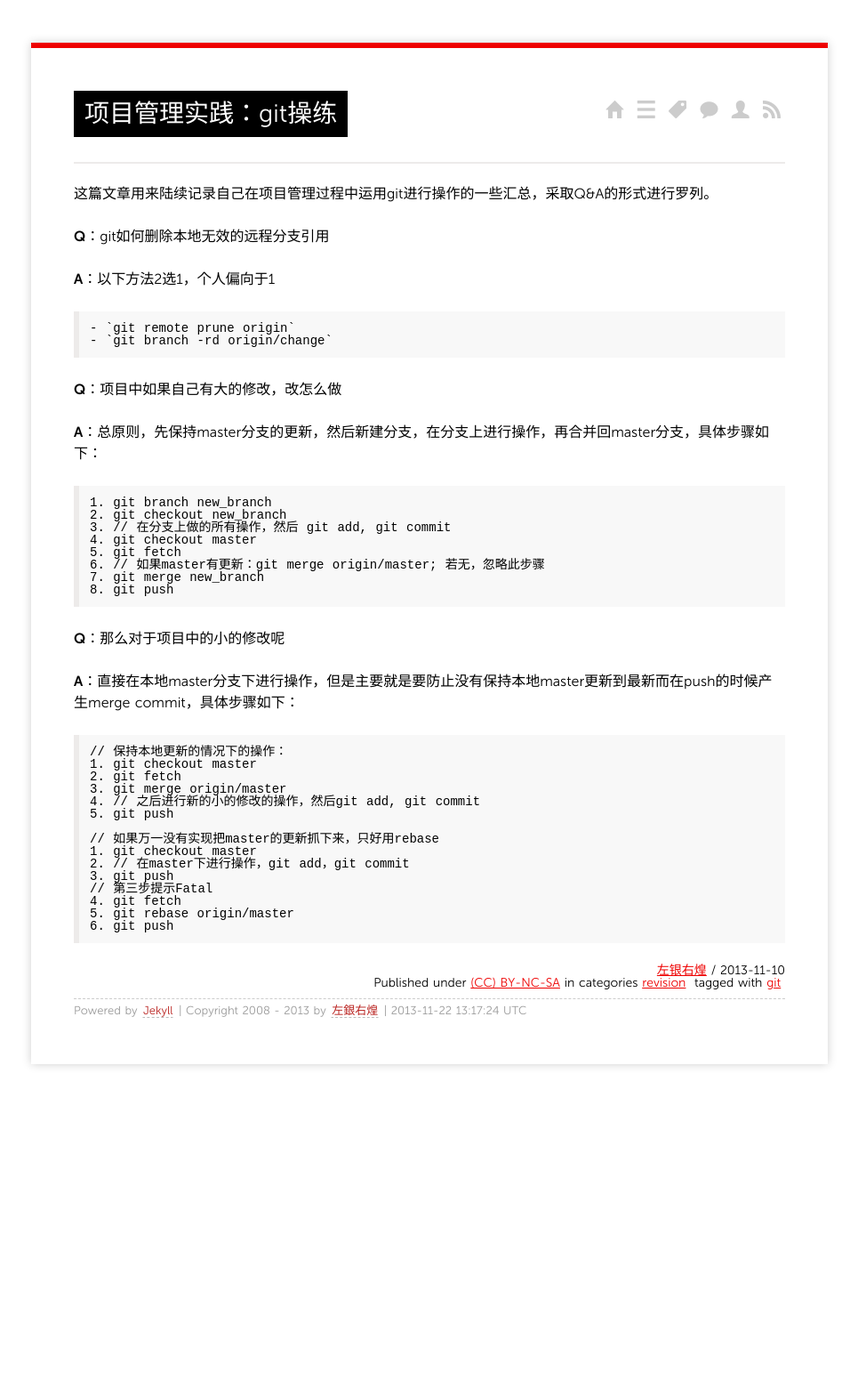
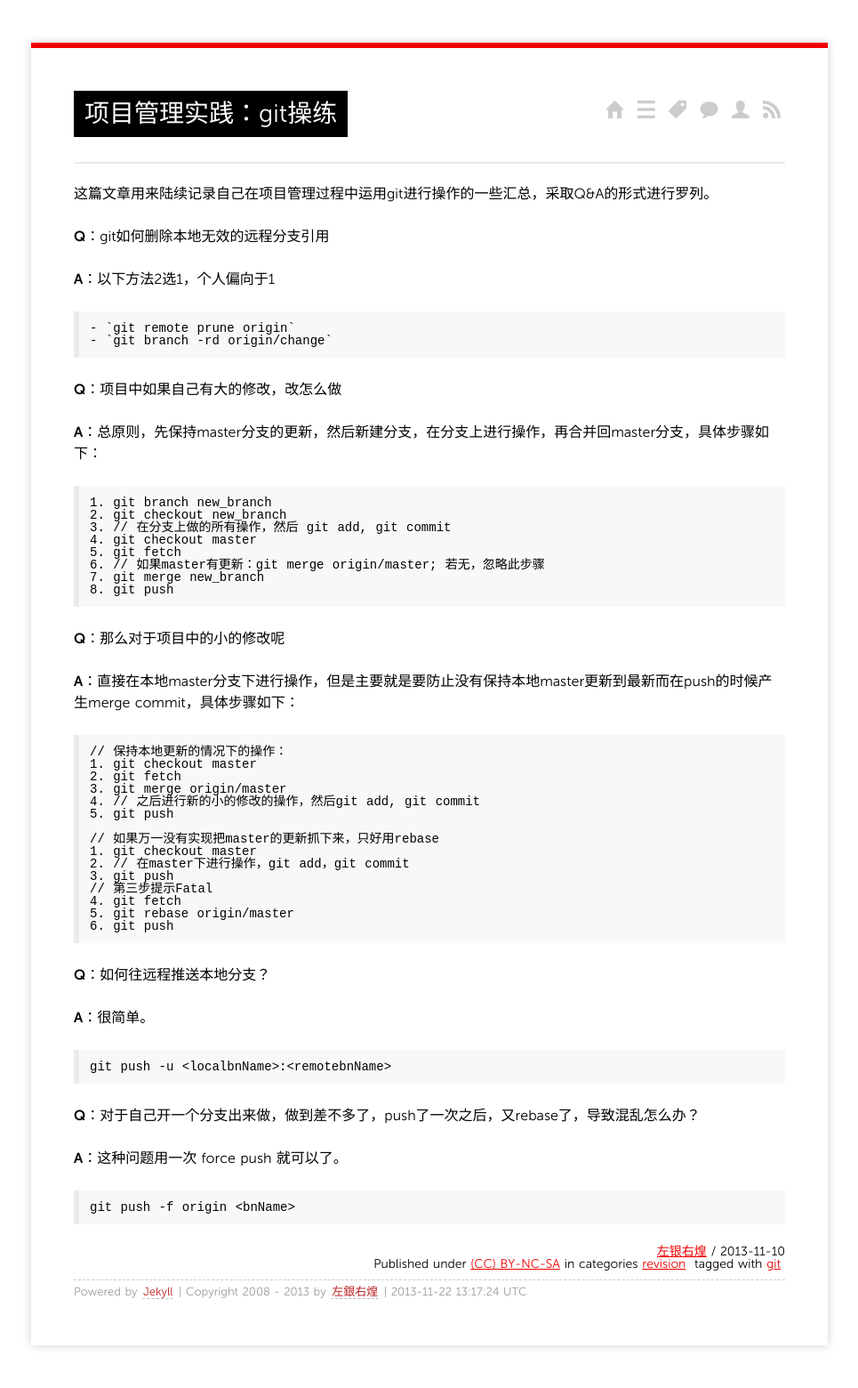
Before and after one commit to grahamle/grahamle.github.com, a Jekyll site: the page built from _posts/2013/11/2013-11-10-git学习笔记.md, in a window 1280 px wide. Shown: the whole page at 89% size, without its empty margins (157-1122 px from the left). Built offline with Jekyll 4.4.1, drawn with Linux system fonts in a browser that asks for light colours; Markdown is read by kramdown in place of the engine named in the settings; comment, search, counter and statistics services are not loaded; before the commit the page ends 1244 px from its top, so only the background shows below that.

Commit message:
update git file

```diff
--- a/_posts/2013/11/2013-11-10-git学习笔记.md
+++ b/_posts/2013/11/2013-11-10-git学习笔记.md
@@ -48,3 +48,15 @@ tag:
 	4. git fetch
 	5. git rebase origin/master
 	6. git push
+
+**Q**：如何往远程推送本地分支？
+
+**A**：很简单。
+
+    git push -u <localbnName>:<remotebnName>
+
+**Q**：对于自己开一个分支出来做，做到差不多了，push了一次之后，又rebase了，导致混乱怎么办？
+
+**A**：这种问题用一次 force push 就可以了。
+
+    git push -f origin <bnName>
```
